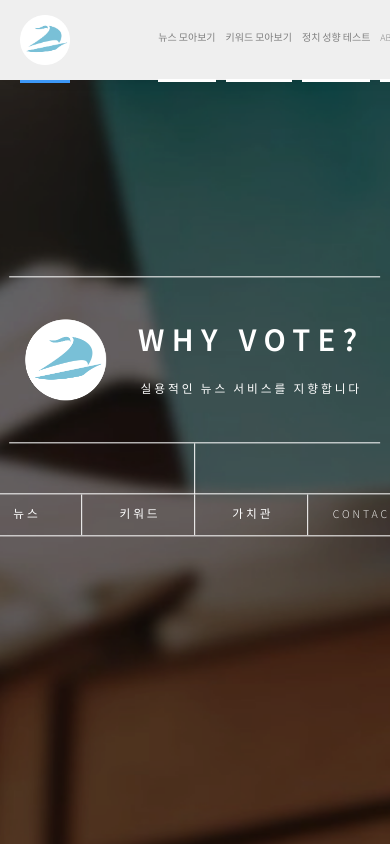
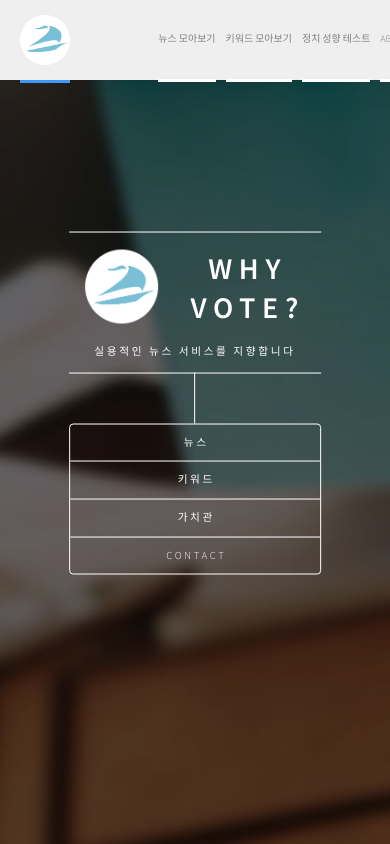
Before and after one commit to Doooooring/yvote_next, a Next.js app: page / in a window 390 px wide. Built offline with nearby package versions, Linux system fonts and the light colour scheme.

Commit message:
responsive homepage (mobile)

```diff
--- a/pages/index.tsx
+++ b/pages/index.tsx
@@ -81,11 +81,16 @@ export default function Home() {
     <Wrapper>
       <Content show={showModal}>
         <Rectangle loaded={loaded}>
+          <FlexContainer>
             <Image loaded={loaded} src={logoImage.src} alt="logo" />
             <TextBox loaded={loaded}>
               <TextHeading>Why Vote?</TextHeading>
               <TextParagraph>실용적인 뉴스 서비스를 지향합니다</TextParagraph>
             </TextBox>
+          </FlexContainer>
+          <MobileTextParagraph loaded={loaded}>
+            실용적인 뉴스 서비스를 지향합니다
+          </MobileTextParagraph>
         </Rectangle>
         <ConnectingLine loaded={loaded} />
         <ListContainer>
@@ -120,7 +125,6 @@ const Content = styled.div<{ show: boolean }>`
   transform: translate(-50%, -50%);
   text-align: center;
   z-index: 1; /* Ensure the content is above the background image */
-  opacity: ${({ show }) => (show ? '0' : '1')}; // Use showModal state to control opacity
   transition: opacity 0.5s; // Transition opacity over 0.5 seconds
 `;
 
@@ -132,6 +136,15 @@ const Rectangle = styled.div<{ loaded: boolean }>`
   border-bottom: 1.5px solid white;
   margin: 0 auto 50px; /* Center horizontally and add bottom margin */
   position: relative;
+  @media (max-width: 480px) {
+    flex-direction: column; // stack elements in a column on small screens
+    align-items: flex-start; // align items at start of column
+  }
+`;
+
+const FlexContainer = styled.div`
+  display: flex;
+  align-items: center;
 `;
 
 const Image = styled.img<{ loaded: boolean }>`
@@ -151,6 +164,10 @@ const TextBox = styled.div<{ loaded: boolean }>`
   padding: ${({ loaded }) => (loaded ? '42px 16px' : '0 16px 0 0')};
   opacity: ${({ loaded }) => (loaded ? '1' : '0')};
   transition: padding 1s ease, opacity 1s ease;
+  @media (max-width: 480px) {
+    padding: ${({ loaded }) => (loaded ? '16px 16px 0' : '8px 16px 0 0')};
+    opacity: ${({ loaded }) => (loaded ? '1' : '0')};
+  }
 `;
 
 const TextHeading = styled.h1`
@@ -170,6 +187,27 @@ const TextParagraph = styled.p`
   letter-spacing: 0.2rem;
   font-size: 0.8rem;
   line-height: 2;
+
+  @media (max-width: 480px) {
+    display: none;
+  }
+`;
+
+const MobileTextParagraph = styled.p<{ loaded: boolean }>`
+  display: none;
+
+  @media (max-width: 480px) {
+    display: block;
+    width: 100%;
+    font: inherit;
+    color: white;
+    height: 28px;
+    letter-spacing: 0.2rem;
+    font-size: 0.8rem;
+    margin-bottom: 4px;
+    opacity: ${({ loaded }) => (loaded ? '1' : '0')};
+    transition: padding 1s ease, opacity 1s ease;
+  }
 `;
 
 const ConnectingLine = styled.div<{ loaded: boolean }>`
@@ -184,6 +222,13 @@ const ConnectingLine = styled.div<{ loaded: boolean }>`
   left: calc(50% - 0.5px); /* Center horizontally */
   z-index: 2;
   transition: top 1s ease; /* Transition top position change */
+
+  @media (max-width: 480px) {
+    top: ${({ loaded }) =>
+      loaded
+        ? `calc(2.25rem * 1.3 + 1rem + 1.6rem + 66.5px)`
+        : 'calc(2.25rem * 1.3 + 1rem + 1.6rem + 58.5px)'};
+  }
 `;
 
 const ListContainer = styled.div`
@@ -197,6 +242,10 @@ const List = styled.ul`
   padding: 0;
   margin: 0;
   display: flex;
+
+  @media (max-width: 480px) {
+    flex-direction: column;
+    align-items: center;
 `;
 
 const ListItem = styled.li`
@@ -227,6 +276,26 @@ const ListItem = styled.li`
     font-size: 0.8rem;
     border-bottom: 0;
   }
+
+  @media (max-width: 480px) {
+    width : 100%;
+    text-align: center;
+    border-bottom: 1px solid white;  // Change the color as per your requirement
+    border-left: none;
+
+    &:not(:last-child)::after {
+      display: none;
+    }
+
+    &:last-child {
+      border-bottom: none;
+    }
+
+    > a {
+      width : 80%;
+      margin : auto;
+    }
+
   `;
 
 const BackgroundImage = styled.div<{ loaded: boolean; src: string }>`
--- a/styles/globals.css
+++ b/styles/globals.css
@@ -84,7 +84,7 @@ video {
   padding: 0;
   border: 0;
   font-size: 100%;
-  font-family: Source Sans Pro, Helvetica, sans-serif;
+  font-family: 'Source Sans Pro', Helvetica, sans-serif;
   vertical-align: baseline;
 }
 
@@ -171,12 +171,6 @@ html {
 
 @media screen and (max-width: 736px) {
   html {
-    font-size: 11pt;
-  }
-}
-
-@media screen and (max-width: 360px) {
-  html {
     font-size: 10pt;
   }
 }
```
Lines whose indentation alone changed are shown as unchanged.
